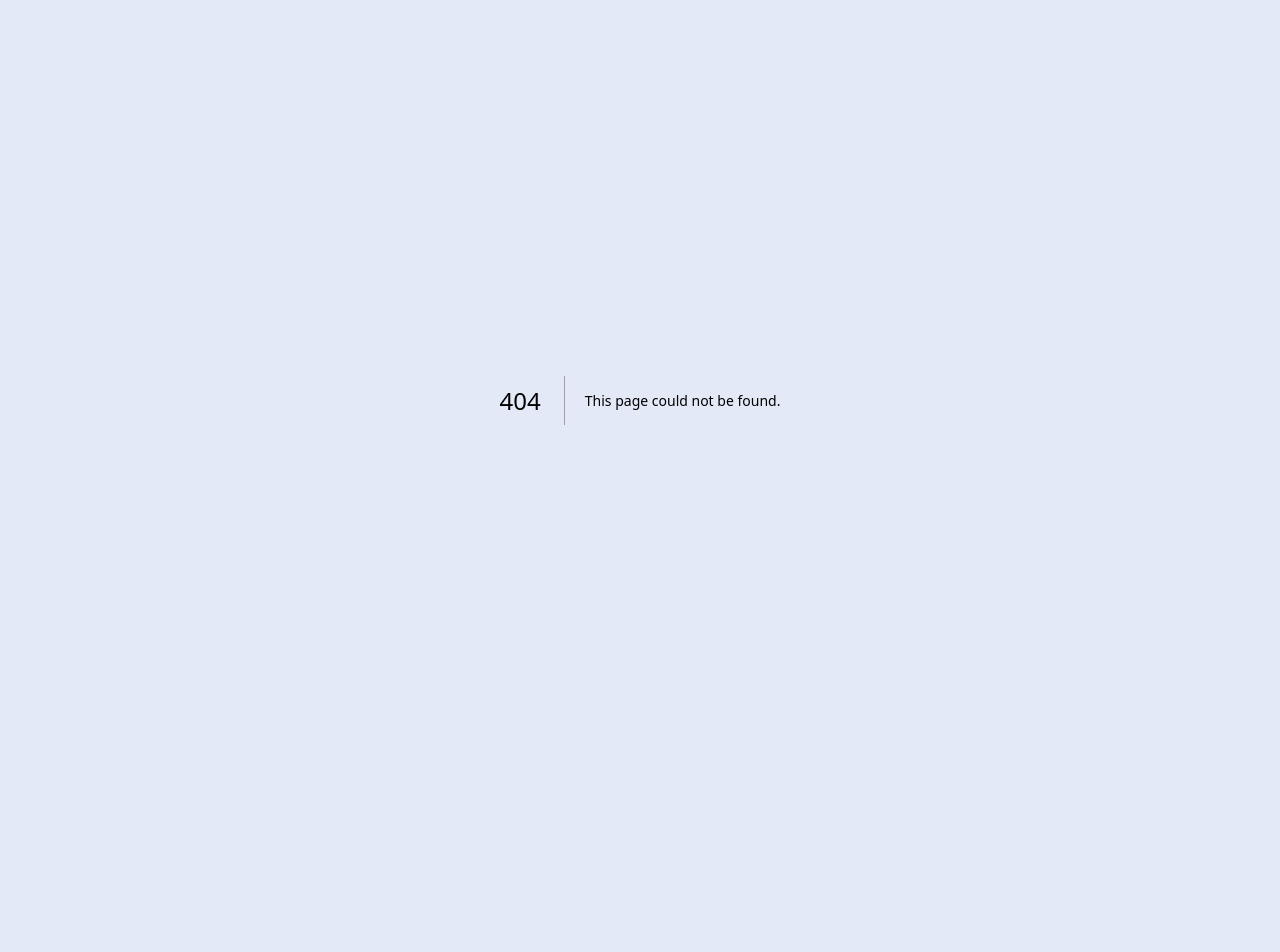
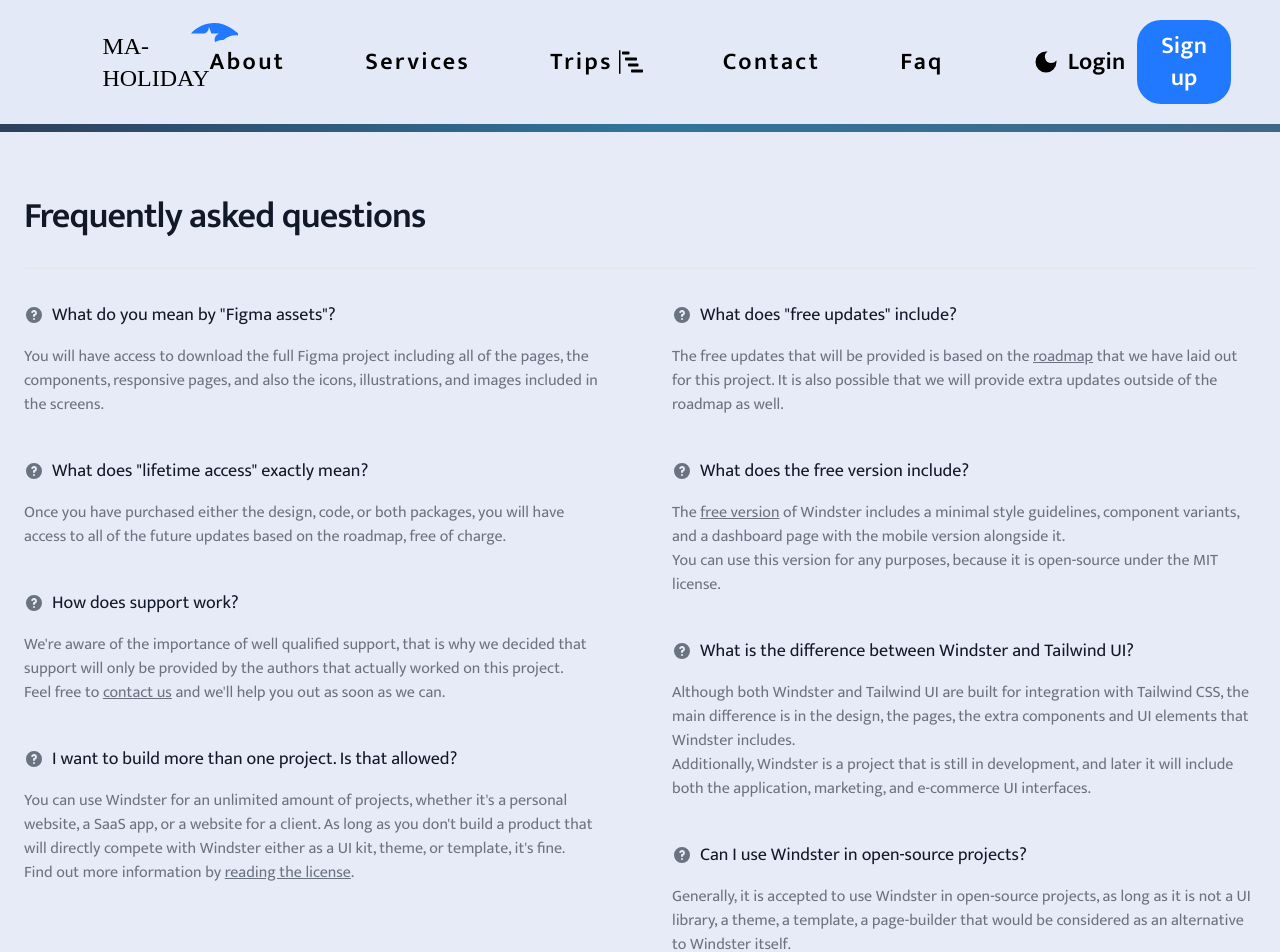
Before and after one commit to ZY1YOGI/tourist-travel, a Next.js app: page /faq in a window 1280 px wide. Before the commit this address had no page. Shown: the top 952 px of the page. Before the commit the page ends 800 px from the top, so only its background shows below. Built offline with nearby package versions, Linux system fonts and the light colour scheme; a web font is replaced by a local one.

Commit message:
add faq page & add to links & fix header home css

```diff
--- /dev/null
+++ b/app/faq/page.tsx
@@ -0,0 +1,92 @@
+import type { Metadata } from 'next'
+import { Footer } from '@/components';
+import Navbar from '@/components/header/Navbar';
+
+
+export const metadata: Metadata = {
+  title: 'Marsa Alam Holiday - Faq',
+  description: 'Faq',
+}
+
+
+export default function Faq() {
+  return (
+    <>
+      <Navbar />
+      <section className="bg-white dark:bg-gray-900 bg-opacity-10">
+        <div className="py-8 px-4 mx-auto max-w-screen-xl sm:py-16 lg:px-6">
+          <h2 className="mb-8 text-4xl tracking-tight font-extrabold text-gray-900 dark:text-white">Frequently asked questions</h2>
+          <div className="grid pt-8 text-left border-t border-gray-200 md:gap-16 dark:border-gray-700 md:grid-cols-2">
+            <div>
+              <div className="mb-10">
+                <h3 className="flex items-center mb-4 text-lg font-medium text-gray-900 dark:text-white">
+                  <svg className="flex-shrink-0 mr-2 w-5 h-5 text-gray-500 dark:text-gray-400" fill="currentColor" viewBox="0 0 20 20" xmlns="http://www.w3.org/2000/svg"><path fill-rule="evenodd" d="M18 10a8 8 0 11-16 0 8 8 0 0116 0zm-8-3a1 1 0 00-.867.5 1 1 0 11-1.731-1A3 3 0 0113 8a3.001 3.001 0 01-2 2.83V11a1 1 0 11-2 0v-1a1 1 0 011-1 1 1 0 100-2zm0 8a1 1 0 100-2 1 1 0 000 2z" clip-rule="evenodd"></path></svg>
+                  What do you mean by "Figma assets"?
+                </h3>
+                <p className="text-gray-500 dark:text-gray-400">You will have access to download the full Figma project including all of the pages, the components, responsive pages, and also the icons, illustrations, and images included in the screens.</p>
+              </div>
+              <div className="mb-10">
+                <h3 className="flex items-center mb-4 text-lg font-medium text-gray-900 dark:text-white">
+                  <svg className="flex-shrink-0 mr-2 w-5 h-5 text-gray-500 dark:text-gray-400" fill="currentColor" viewBox="0 0 20 20" xmlns="http://www.w3.org/2000/svg"><path fill-rule="evenodd" d="M18 10a8 8 0 11-16 0 8 8 0 0116 0zm-8-3a1 1 0 00-.867.5 1 1 0 11-1.731-1A3 3 0 0113 8a3.001 3.001 0 01-2 2.83V11a1 1 0 11-2 0v-1a1 1 0 011-1 1 1 0 100-2zm0 8a1 1 0 100-2 1 1 0 000 2z" clip-rule="evenodd"></path></svg>
+                  What does "lifetime access" exactly mean?
+                </h3>
+                <p className="text-gray-500 dark:text-gray-400">Once you have purchased either the design, code, or both packages, you will have access to all of the future updates based on the roadmap, free of charge.</p>
+              </div>
+              <div className="mb-10">
+                <h3 className="flex items-center mb-4 text-lg font-medium text-gray-900 dark:text-white">
+                  <svg className="flex-shrink-0 mr-2 w-5 h-5 text-gray-500 dark:text-gray-400" fill="currentColor" viewBox="0 0 20 20" xmlns="http://www.w3.org/2000/svg"><path fill-rule="evenodd" d="M18 10a8 8 0 11-16 0 8 8 0 0116 0zm-8-3a1 1 0 00-.867.5 1 1 0 11-1.731-1A3 3 0 0113 8a3.001 3.001 0 01-2 2.83V11a1 1 0 11-2 0v-1a1 1 0 011-1 1 1 0 100-2zm0 8a1 1 0 100-2 1 1 0 000 2z" clip-rule="evenodd"></path></svg>
+                  How does support work?
+                </h3>
+                <p className="text-gray-500 dark:text-gray-400">We're aware of the importance of well qualified support, that is why we decided that support will only be provided by the authors that actually worked on this project.</p>
+                <p className="text-gray-500 dark:text-gray-400">Feel free to <a href="#" className="font-medium underline text-primary-600 dark:text-primary-500 hover:no-underline" target="_blank" rel="noreferrer">contact us</a> and we'll help you out as soon as we can.</p>
+              </div>
+              <div className="mb-10">
+                <h3 className="flex items-center mb-4 text-lg font-medium text-gray-900 dark:text-white">
+                  <svg className="flex-shrink-0 mr-2 w-5 h-5 text-gray-500 dark:text-gray-400" fill="currentColor" viewBox="0 0 20 20" xmlns="http://www.w3.org/2000/svg"><path fill-rule="evenodd" d="M18 10a8 8 0 11-16 0 8 8 0 0116 0zm-8-3a1 1 0 00-.867.5 1 1 0 11-1.731-1A3 3 0 0113 8a3.001 3.001 0 01-2 2.83V11a1 1 0 11-2 0v-1a1 1 0 011-1 1 1 0 100-2zm0 8a1 1 0 100-2 1 1 0 000 2z" clip-rule="evenodd"></path></svg>
+                  I want to build more than one project. Is that allowed?
+                </h3>
+                <p className="text-gray-500 dark:text-gray-400">You can use Windster for an unlimited amount of projects, whether it's a personal website, a SaaS app, or a website for a client. As long as you don't build a product that will directly compete with Windster either as a UI kit, theme, or template, it's fine.</p>
+                <p className="text-gray-500 dark:text-gray-400">Find out more information by <a href="#" className="font-medium underline text-primary-600 dark:text-primary-500 hover:no-underline">reading the license</a>.</p>
+              </div>
+            </div>
+            <div>
+              <div className="mb-10">
+                <h3 className="flex items-center mb-4 text-lg font-medium text-gray-900 dark:text-white">
+                  <svg className="flex-shrink-0 mr-2 w-5 h-5 text-gray-500 dark:text-gray-400" fill="currentColor" viewBox="0 0 20 20" xmlns="http://www.w3.org/2000/svg"><path fill-rule="evenodd" d="M18 10a8 8 0 11-16 0 8 8 0 0116 0zm-8-3a1 1 0 00-.867.5 1 1 0 11-1.731-1A3 3 0 0113 8a3.001 3.001 0 01-2 2.83V11a1 1 0 11-2 0v-1a1 1 0 011-1 1 1 0 100-2zm0 8a1 1 0 100-2 1 1 0 000 2z" clip-rule="evenodd"></path></svg>
+                  What does "free updates" include?
+                </h3>
+                <p className="text-gray-500 dark:text-gray-400">The free updates that will be provided is based on the <a href="#" className="font-medium underline text-primary-600 dark:text-primary-500 hover:no-underline">roadmap</a> that we have laid out for this project. It is also possible that we will provide extra updates outside of the roadmap as well.</p>
+              </div>
+              <div className="mb-10">
+                <h3 className="flex items-center mb-4 text-lg font-medium text-gray-900 dark:text-white">
+                  <svg className="flex-shrink-0 mr-2 w-5 h-5 text-gray-500 dark:text-gray-400" fill="currentColor" viewBox="0 0 20 20" xmlns="http://www.w3.org/2000/svg"><path fill-rule="evenodd" d="M18 10a8 8 0 11-16 0 8 8 0 0116 0zm-8-3a1 1 0 00-.867.5 1 1 0 11-1.731-1A3 3 0 0113 8a3.001 3.001 0 01-2 2.83V11a1 1 0 11-2 0v-1a1 1 0 011-1 1 1 0 100-2zm0 8a1 1 0 100-2 1 1 0 000 2z" clip-rule="evenodd"></path></svg>
+                  What does the free version include?
+                </h3>
+                <p className="text-gray-500 dark:text-gray-400">The <a href="#" className="font-medium underline text-primary-600 dark:text-primary-500 hover:no-underline">free version</a> of Windster includes a minimal style guidelines, component variants, and a dashboard page with the mobile version alongside it.</p>
+                <p className="text-gray-500 dark:text-gray-400">You can use this version for any purposes, because it is open-source under the MIT license.</p>
+              </div>
+              <div className="mb-10">
+                <h3 className="flex items-center mb-4 text-lg font-medium text-gray-900 dark:text-white">
+                  <svg className="flex-shrink-0 mr-2 w-5 h-5 text-gray-500 dark:text-gray-400" fill="currentColor" viewBox="0 0 20 20" xmlns="http://www.w3.org/2000/svg"><path fill-rule="evenodd" d="M18 10a8 8 0 11-16 0 8 8 0 0116 0zm-8-3a1 1 0 00-.867.5 1 1 0 11-1.731-1A3 3 0 0113 8a3.001 3.001 0 01-2 2.83V11a1 1 0 11-2 0v-1a1 1 0 011-1 1 1 0 100-2zm0 8a1 1 0 100-2 1 1 0 000 2z" clip-rule="evenodd"></path></svg>
+                  What is the difference between Windster and Tailwind UI?
+                </h3>
+                <p className="text-gray-500 dark:text-gray-400">Although both Windster and Tailwind UI are built for integration with Tailwind CSS, the main difference is in the design, the pages, the extra components and UI elements that Windster includes.</p>
+                <p className="text-gray-500 dark:text-gray-400">Additionally, Windster is a project that is still in development, and later it will include both the application, marketing, and e-commerce UI interfaces.</p>
+              </div>
+              <div className="mb-10">
+                <h3 className="flex items-center mb-4 text-lg font-medium text-gray-900 dark:text-white">
+                  <svg className="flex-shrink-0 mr-2 w-5 h-5 text-gray-500 dark:text-gray-400" fill="currentColor" viewBox="0 0 20 20" xmlns="http://www.w3.org/2000/svg"><path fill-rule="evenodd" d="M18 10a8 8 0 11-16 0 8 8 0 0116 0zm-8-3a1 1 0 00-.867.5 1 1 0 11-1.731-1A3 3 0 0113 8a3.001 3.001 0 01-2 2.83V11a1 1 0 11-2 0v-1a1 1 0 011-1 1 1 0 100-2zm0 8a1 1 0 100-2 1 1 0 000 2z" clip-rule="evenodd"></path></svg>
+                  Can I use Windster in open-source projects?
+                </h3>
+                <p className="text-gray-500 dark:text-gray-400">Generally, it is accepted to use Windster in open-source projects, as long as it is not a UI library, a theme, a template, a page-builder that would be considered as an alternative to Windster itself.</p>
+                <p className="text-gray-500 dark:text-gray-400">With that being said, feel free to use this design kit for your open-source projects.</p>
+                <p className="text-gray-500 dark:text-gray-400">Find out more information by <a href="#" className="font-medium underline text-primary-600 dark:text-primary-500 hover:no-underline">reading the license</a>.</p>
+              </div>
+            </div>
+          </div>
+        </div>
+      </section>
+      <Footer />
+    </>
+  )
+}
--- a/app/globals.css
+++ b/app/globals.css
@@ -109,7 +109,7 @@ body {
 }
 
 .determine {
-  @apply flex items-center px-3 py-1 space-x-3 rounded-[30px] w-max [box-shadow:_0px_8px_11px_#00000040] text-xs sm:ml-5 dark:text-white;
+  @apply flex items-center px-3 py-1 space-x-3 rounded-[30px] w-max [box-shadow:_0px_8px_11px_#00000040] text-xs ml-2 sm:ml-5 dark:text-white;
   @apply sm:text-sm md:text-xl;
 }
 
--- a/components/header/Navbar.tsx
+++ b/components/header/Navbar.tsx
@@ -51,6 +51,7 @@ export default function Navbar() {
           </ul>
         </li>
         <li><Link href="/contact-us" title='Marsa Alam Holiday - Contact Us'>Contact</Link></li>
+        <li><Link href="/faq" title='Marsa Alam Holiday - Frequently asked questions'>Faq</Link></li>
         <button className='btn-theme' role="switch" aria-label='switch theme' aria-checked="true" onClick={() => localStorage.getItem('theme') === 'light' ? (document.documentElement.className = 'dark', document.documentElement.setAttribute('data-theme', 'dark'), localStorage.setItem('theme', 'dark')) : (document.documentElement.className = 'light', document.documentElement.setAttribute('data-theme', 'light'), localStorage.setItem('theme', 'light'))}>
           <MdDarkMode size={28} />
         </button>
```
